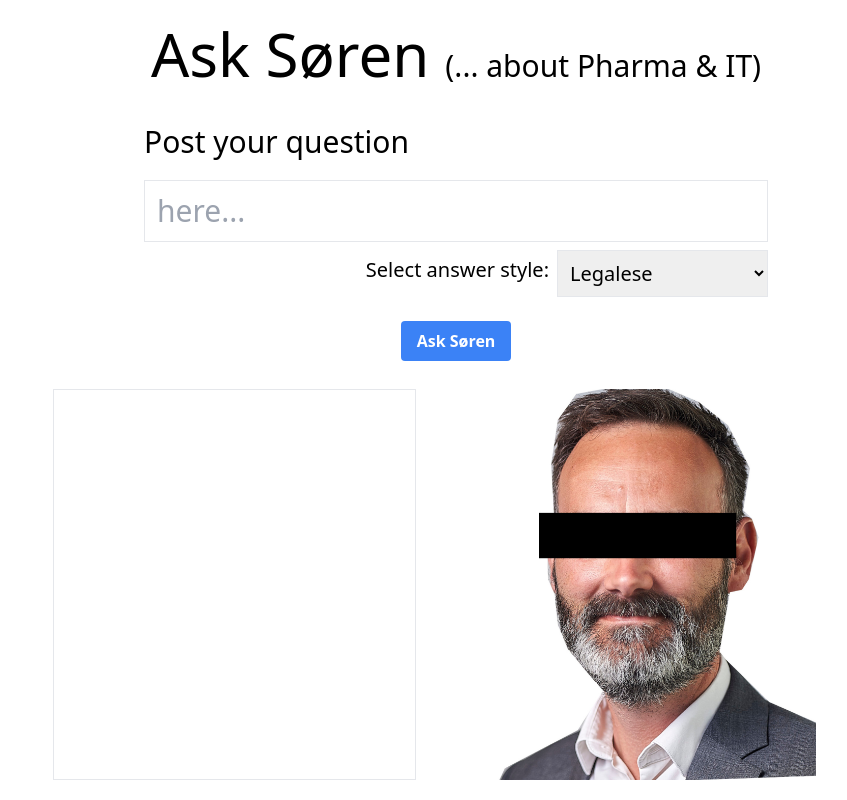
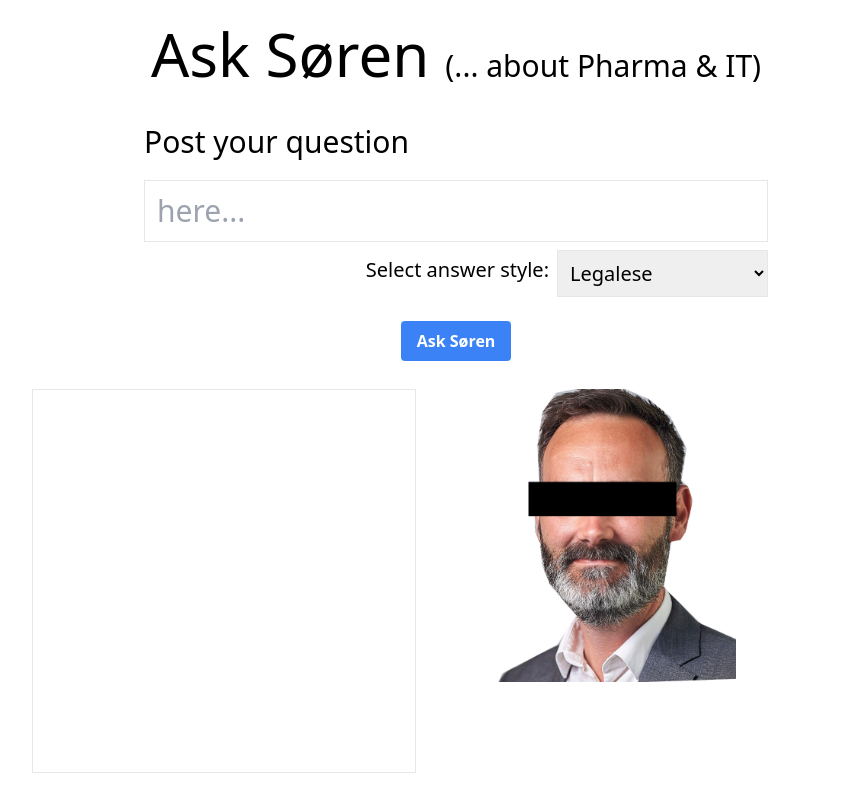
Before and after one commit to maasha/ask-soeren, a Vue app: page / in a window 1280 px wide. Shown: the whole page, without its empty margins (184-1031 px from the left). Built offline with nearby package versions, Linux system fonts and the light colour scheme; no server answers.

Commit message:
Tweaking styling

```diff
--- a/src/App.vue
+++ b/src/App.vue
@@ -70,7 +70,7 @@ const questionSubmitHandler = async (formData: FormDataType) => {
 
   <QuestionPanel @form-data="questionSubmitHandler" />
 
-  <div class="px-24 pt-3 flex justify-center gap-12">
+  <div class="px-16 pt-3 flex justify-center gap-12">
     <AnswerPanel :answerText="answerText" />
     <AvatarPanel :blablabla="blablabla" />
   </div>
--- a/src/components/AnswerPanel.vue
+++ b/src/components/AnswerPanel.vue
@@ -1,7 +1,10 @@
 <template>
-  <div data-testid="answer-panel" class="border w-1/3 p-4">
+  <div
+    data-testid="answer-panel"
+    class="border w-1/3 p-4 max-h-96 overflow-y-auto flex flex-col-reverse"
+  >
+    <p v-if="answerText" class="text-xl mt-5">{{ answerText }}</p>
     <h3 v-if="answerText" class="text-3xl mt-5">Søren says:</h3>
-    <p v-if="answerText" class="text-xl mt-5">{{ answerText }}</p>
   </div>
 </template>
 
--- a/src/components/AvatarPanel.vue
+++ b/src/components/AvatarPanel.vue
@@ -1,9 +1,9 @@
 <template>
-  <div data-testid="avatar-panel" class="w-1/3 ml-8">
-    <div class="w-80" :class="{ 'animated-head': blablabla }">
+  <div data-testid="avatar-panel" class="w-1/3 ml-8 h-96">
+    <div class="w-60" :class="{ 'animated-head': blablabla }">
       <img id="avatar-top" src="../assets/soeren-top-anonymous.jpg" alt="avatar top" />
     </div>
-    <div class="w-80" :class="{ 'animated-jaw': blablabla }">
+    <div class="w-60" :class="{ 'animated-jaw': blablabla }">
       <img id="avatar-bottom" src="../assets/soeren-bottom.jpg" alt="avatar bottom" />
     </div>
   </div>
--- a/src/output.css
+++ b/src/output.css
@@ -560,6 +560,26 @@ video {
   display: flex;
 }
 
+.h-4\/5 {
+  height: 80%;
+}
+
+.h-96 {
+  height: 24rem;
+}
+
+.h-60 {
+  height: 15rem;
+}
+
+.max-h-56 {
+  max-height: 14rem;
+}
+
+.max-h-96 {
+  max-height: 24rem;
+}
+
 .w-1\/2 {
   width: 50%;
 }
@@ -576,8 +596,16 @@ video {
   width: 100%;
 }
 
+.w-60 {
+  width: 15rem;
+}
+
 .transform {
   transform: translate(var(--tw-translate-x), var(--tw-translate-y)) rotate(var(--tw-rotate)) skewX(var(--tw-skew-x)) skewY(var(--tw-skew-y)) scaleX(var(--tw-scale-x)) scaleY(var(--tw-scale-y));
+}
+
+.flex-col-reverse {
+  flex-direction: column-reverse;
 }
 
 .items-center {
@@ -598,6 +626,10 @@ video {
 
 .gap-12 {
   gap: 3rem;
+}
+
+.overflow-y-auto {
+  overflow-y: auto;
 }
 
 .rounded {
@@ -625,9 +657,9 @@ video {
   padding: 1rem;
 }
 
-.px-24 {
-  padding-left: 6rem;
-  padding-right: 6rem;
+.px-16 {
+  padding-left: 4rem;
+  padding-right: 4rem;
 }
 
 .px-4 {
```
